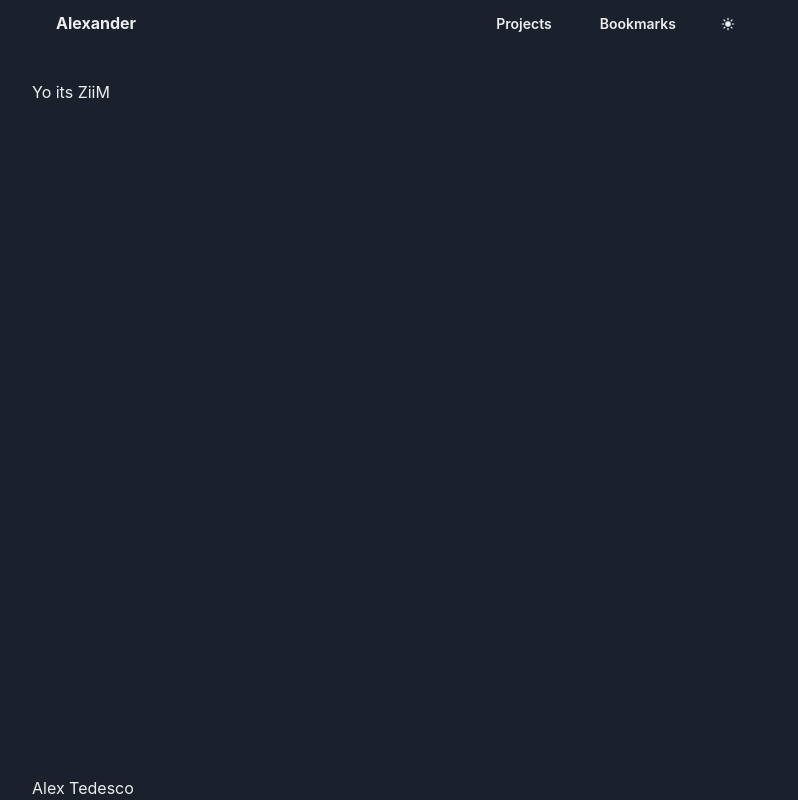
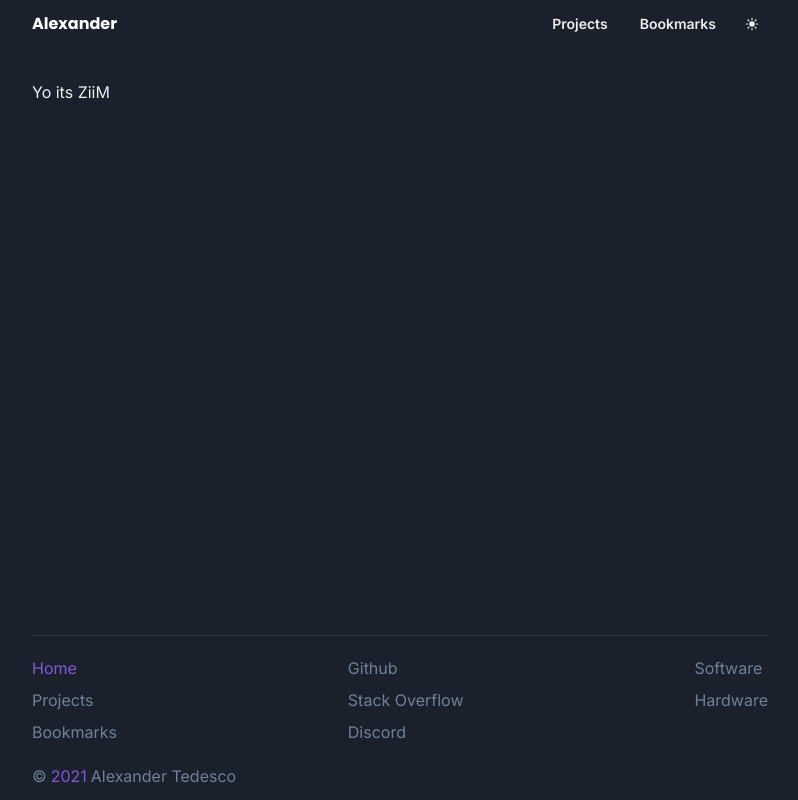
Before and after one commit to ZiiMs/ziim-homepage, a Next.js app: page / in a window 1280 px wide. Shown: the whole page, without its empty margins (240-1038 px from the left). Built offline with nearby package versions, Linux system fonts and the light colour scheme.

Commit message:
Footer complete

```diff
--- a/pages/_app.tsx
+++ b/pages/_app.tsx
@@ -2,6 +2,8 @@ import type { AppProps } from 'next/app';
 import { ChakraProvider } from '@chakra-ui/react';
 import theme from 'src/theme';
 import Layout from '@/components/layout';
+
+import '../src/theme/style.css';
 
 function MyApp({ Component, pageProps }: AppProps) {
   return (
--- a/src/components/layout/footer.tsx
+++ b/src/components/layout/footer.tsx
@@ -1,11 +1,113 @@
-import { Flex, Text } from '@chakra-ui/react';
+import {
+  Flex,
+  Text,
+  VStack,
+  Divider,
+  Stack,
+  Link,
+  HStack,
+} from '@chakra-ui/react';
 import React from 'react';
+import { GITHUB_PROFILE, STACKOVERFLOW_PROFILE } from '../../constants';
+import { Link as LinkType } from '@/types/link';
+import NextLink from 'next/link';
+import { useRouter } from 'next/router';
+
+const leftSide: LinkType[] = [
+  {
+    href: '/',
+    label: 'Home',
+  },
+  {
+    href: '/projects',
+    label: 'Projects',
+  },
+  {
+    href: '/bookmarks',
+    label: 'Bookmarks',
+  },
+];
+
+const middleGroup: LinkType[] = [
+  {
+    href: GITHUB_PROFILE,
+    label: 'Github',
+  },
+  {
+    href: STACKOVERFLOW_PROFILE,
+    label: 'Stack Overflow',
+  },
+  {
+    href: '/discord',
+    label: 'Discord',
+  },
+];
+
+const rightSide: LinkType[] = [
+  {
+    href: '/software',
+    label: 'Software',
+  },
+  {
+    href: '/hardware',
+    label: 'Hardware',
+  },
+];
 
 const Footer = () => {
+  const { pathname } = useRouter();
+
   return (
-    <Flex>
-      <Text>Alex Tedesco</Text>
-    </Flex>
+    <VStack pb={3} spacing={5}>
+      <Divider />
+      <Stack
+        direction={{ base: 'column', md: 'row' }}
+        justifyContent='space-between'
+        w='full'
+        spacing={5}
+      >
+        <VStack alignItems='flex-start'>
+          {leftSide.map(({ href, label }) => (
+            <NextLink key={href} href={href} passHref>
+              <Link color={pathname === href ? 'purple.500' : 'gray.500'}>
+                {label}
+              </Link>
+            </NextLink>
+          ))}
+        </VStack>
+        <VStack alignItems='flex-start'>
+          {middleGroup.map(({ href, label }) => (
+            <NextLink key={href} href={href} passHref>
+              <Link
+                color={pathname === href ? 'purple.500' : 'gray.500'}
+                target='_blank'
+                isExternal
+              >
+                {label}
+              </Link>
+            </NextLink>
+          ))}
+        </VStack>
+        <VStack alignItems='flex-start'>
+          {rightSide.map(({ href, label }) => (
+            <NextLink key={href} href={href} passHref>
+              <Link color={pathname === href ? 'purple.500' : 'gray.500'}>
+                {label}
+              </Link>
+            </NextLink>
+          ))}
+        </VStack>
+      </Stack>
+      <HStack justifyContent='flex-start' w='full' spacing={1}>
+        <Text size='sm' color='gray.500'>
+          ©
+        </Text>
+        <Text color='purple.500'>2021</Text>
+        <Text size='sm' color='gray.500'>
+          Alexander Tedesco
+        </Text>
+      </HStack>
+    </VStack>
   );
 };
 
--- a/src/components/layout/header.tsx
+++ b/src/components/layout/header.tsx
@@ -5,32 +5,36 @@ import {
   Heading,
   Spacer,
   useColorMode,
+  Link,
 } from '@chakra-ui/react';
 import React from 'react';
+import NextLink from 'next/link';
 import { IoMoon, IoSunny } from 'react-icons/io5';
 
 const Header = () => {
   const { colorMode, toggleColorMode } = useColorMode();
 
   return (
-    <HStack
-      as='nav'
-      justifyContent='space-between'
-      alignItems='center'
-      py={2}
-      px={6}
-    >
+    <HStack as='nav' justifyContent='space-between' alignItems='center' py={2}>
+      <NextLink href='/' passHref>
+        <Link>
           <Heading size='sm' alignItems='flex-start'>
             Alexander
           </Heading>
-      <Spacer />
-      <HStack spacing={6}>
-        <Button size='sm' variant='ghost'>
+        </Link>
+      </NextLink>
+      <HStack alignItems='center' spacing={{ base: 0, md: 2 }}>
+        <NextLink href='/projects' passHref>
+          <Button as={Link} size='sm' variant='ghost'>
             Projects
           </Button>
-        <Button size='sm' variant='ghost'>
+        </NextLink>
+        <NextLink href='/bookmarks' passHref>
+          <Button as={Link} size='sm' variant='ghost'>
             Bookmarks
           </Button>
+        </NextLink>
+
         <IconButton
           size='sm'
           variant='ghost'
--- /dev/null
+++ b/src/constants.ts
@@ -0,0 +1,3 @@
+export const GITHUB_PROFILE = 'https://github.com/ZiiMs';
+export const STACKOVERFLOW_PROFILE =
+  'https://stackoverflow.com/users/5071996/ziim';
--- a/src/theme/index.tsx
+++ b/src/theme/index.tsx
@@ -1,9 +1,22 @@
 import { extendTheme, theme as base } from '@chakra-ui/react';
+import { mode } from '@chakra-ui/theme-tools';
 
 const theme = extendTheme({
   config: {
     initialColorMode: 'dark',
     useSystemColorMode: false,
+  },
+  components: {
+    Heading: {
+      baseStyle: (props: any) => ({
+        color: mode('gray.700', 'white')(props),
+      }),
+    },
+    Text: {
+      baseStyle: (props: any) => ({
+        color: mode('gray.700', 'white')(props),
+      }),
+    },
   },
   fonts: {
     heading: `Poppins, ${base.fonts.heading}`,
--- /dev/null
+++ b/src/theme/style.css
@@ -0,0 +1 @@
+@import url('https://fonts.googleapis.com/css2?family=Inter:wght@400;600;700&family=Poppins:wght@700&display=swap');
--- /dev/null
+++ b/src/types/link.ts
@@ -0,0 +1,4 @@
+export type Link = {
+  href: string;
+  label: string;
+};
--- a/tsconfig.json
+++ b/tsconfig.json
@@ -15,7 +15,8 @@
     "jsx": "preserve",
     "baseUrl": ".",
     "paths": {
-      "@/components/*": ["src/components/*"]
+      "@/components/*": ["src/components/*"],
+      "@/types/*": ["src/types/*"]
     }
   },
   "include": ["next-env.d.ts", "**/*.ts", "**/*.tsx"],
```
Lines whose indentation alone changed are shown as unchanged.
